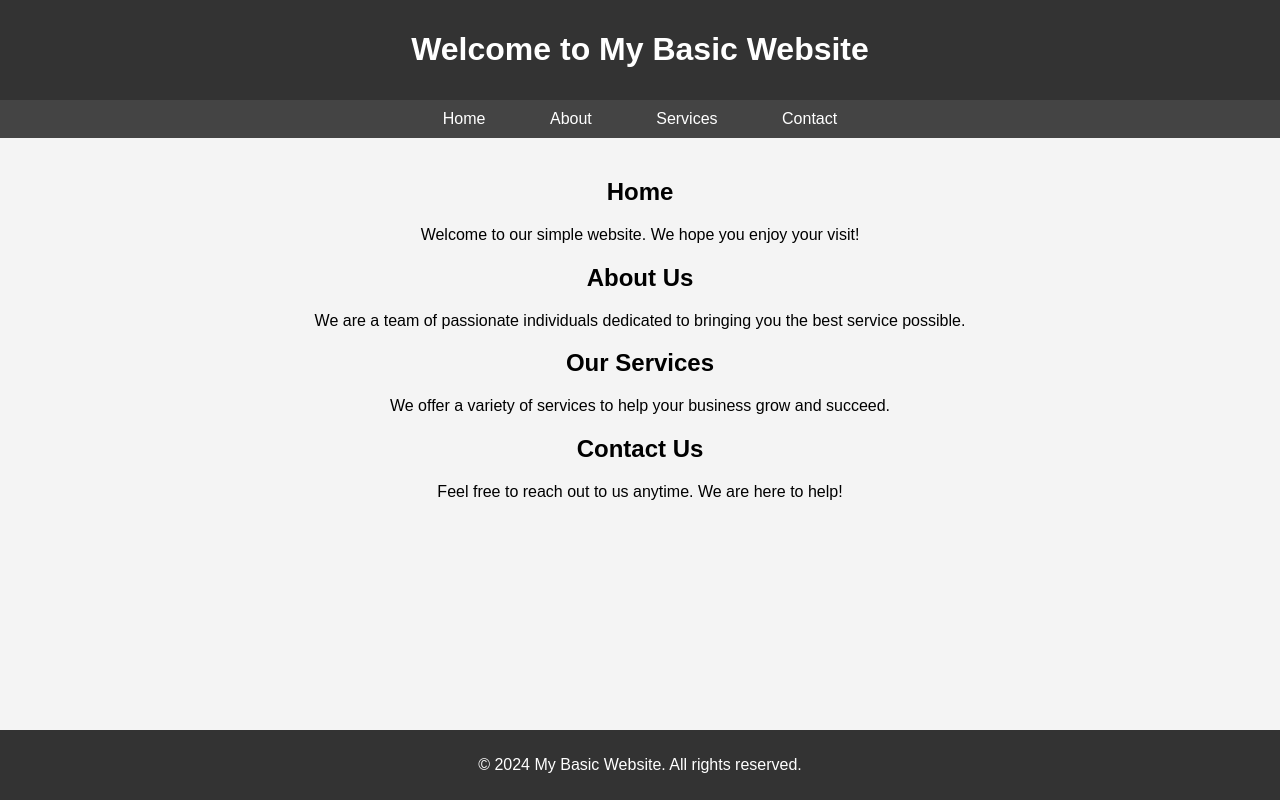
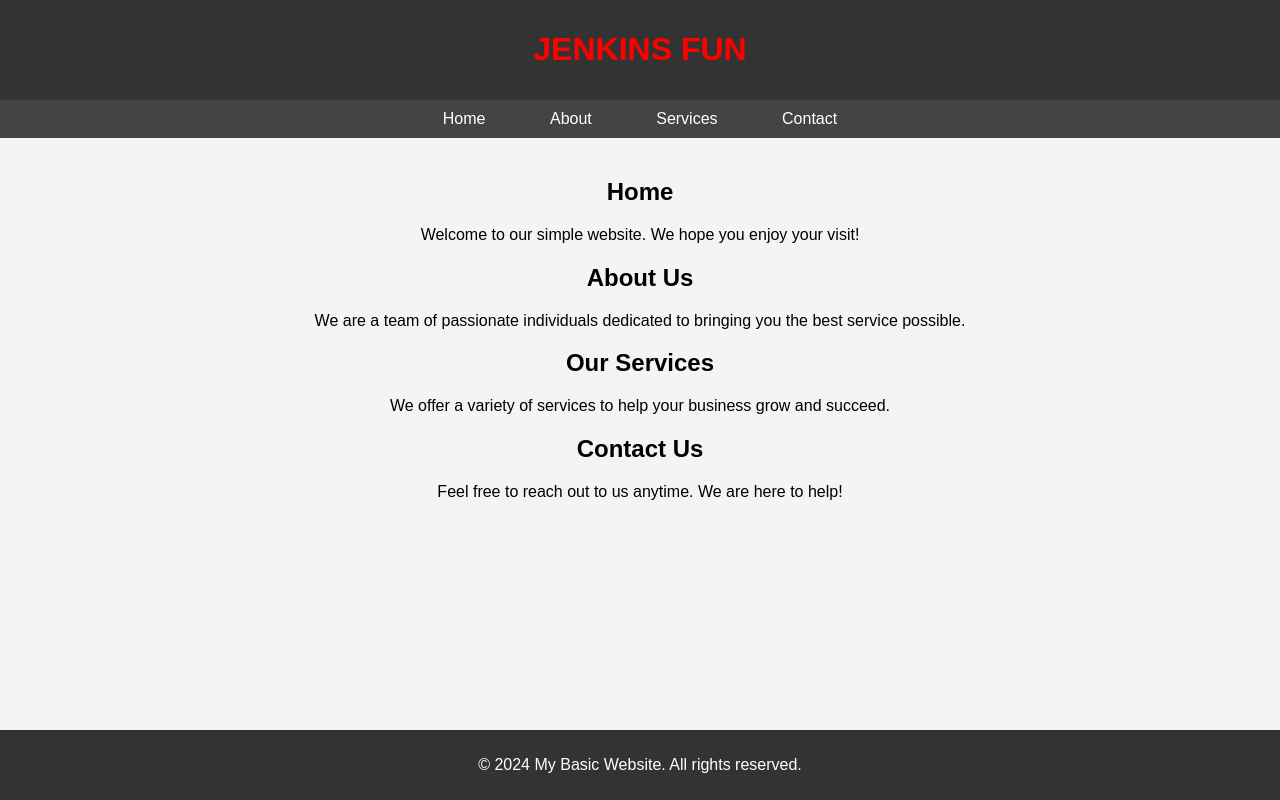
Before and after one commit to Abdulsami79/jenrepo, a plain HTML site: page index.html in a window 1280 px wide. Drawn offline with Linux system fonts and the light colour scheme.

Commit message:
Update index.html

```diff
--- a/index.html
+++ b/index.html
@@ -14,7 +14,7 @@
         }
         header {
             background-color: #333;
-            color: white;
+            color: red;
             text-align: center;
             padding: 10px 0;
         }
@@ -51,7 +51,7 @@
 <body>
 
     <header>
-        <h1>Welcome to My Basic Website</h1>
+        <h1>JENKINS FUN</h1>
     </header>
 
     <nav>
```
